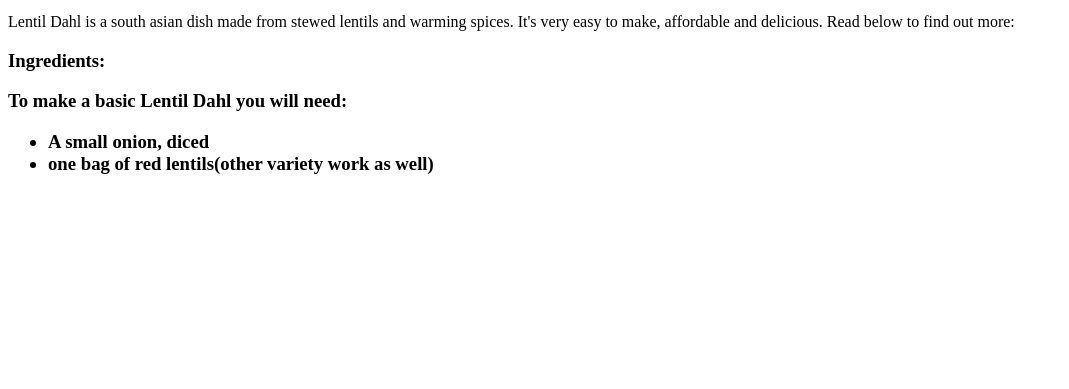
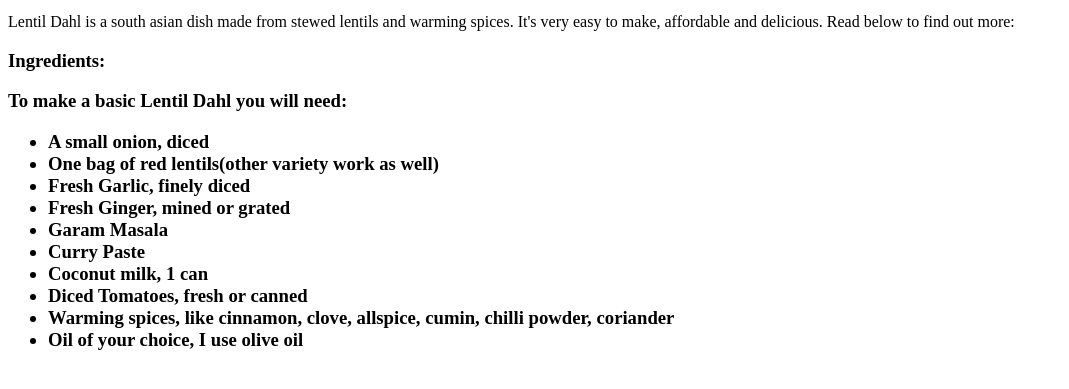
Before and after one commit to wzrd-ross/odin-recipes, a plain HTML site: page recipes/lentilDahl.html in a window 1280 px wide. Shown: the part 101-490 px from the top of the page, without its empty margins (0-1069 px from the left). Drawn offline with Linux system fonts and the light colour scheme.

Commit message:
Built out the recipe for lentilDahl.html and added the recipe link to index.html

```diff
--- a/recipes/lentilDahl.html
+++ b/recipes/lentilDahl.html
@@ -17,9 +17,17 @@
     <p>To make a basic Lentil Dahl you will need:</p>
     <ul>
         <li>A small onion, diced</li>
-        <li>one bag of red lentils(other variety work as well)</li>
+        <li>One bag of red lentils(other variety work as well)</li>
+        <li>Fresh Garlic, finely diced</li>
+        <li>Fresh Ginger, mined or grated</li>
+        <li>Garam Masala</li>
+        <li>Curry Paste</li>
+        <li>Coconut milk, 1 can</li>
+        <li>Diced Tomatoes, fresh or canned</li>
+        <li>Warming spices, like cinnamon, clove, allspice, cumin, chilli powder, coriander</li>
+        <li>Oil of your choice, I use olive oil</li>
+    </ul>
 
-    </ul>
     </h3>
 </body>
 </html>
```
Also changed, not shown: index.html (+1 -0 lines).
